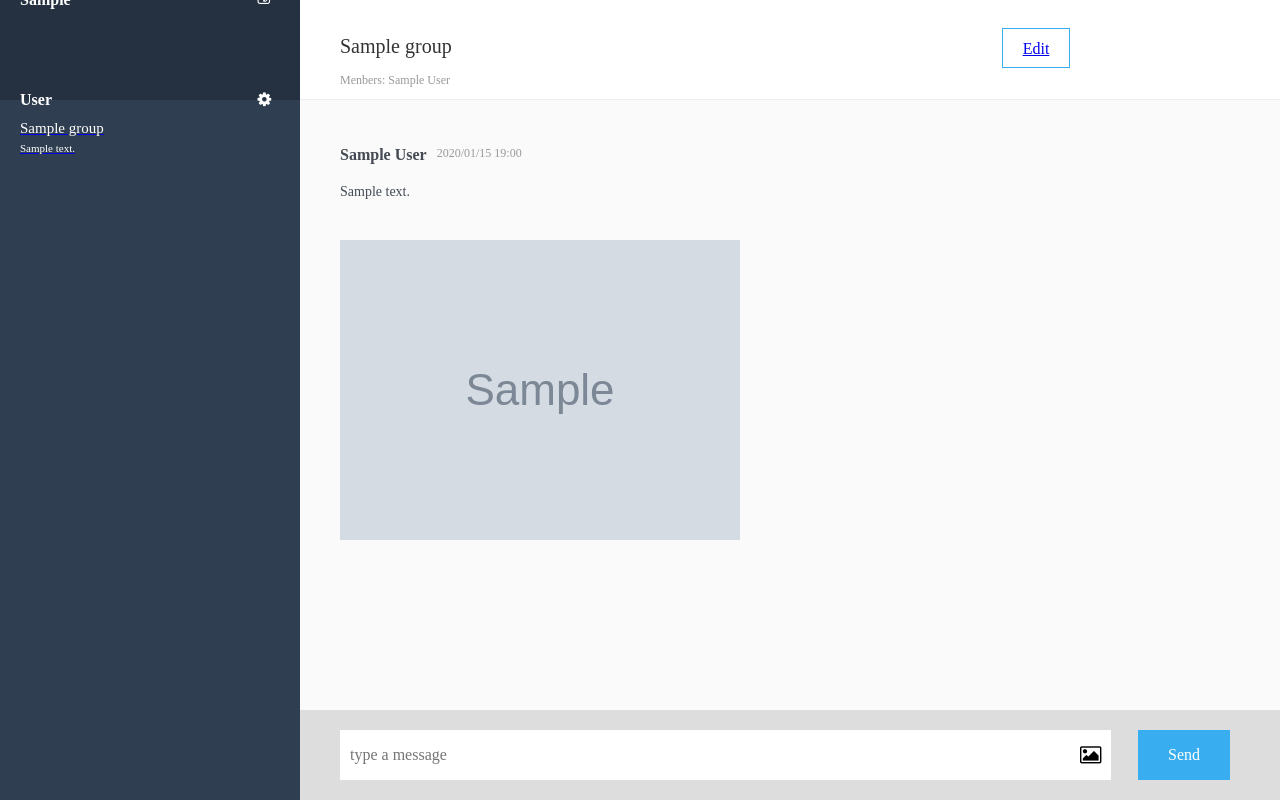
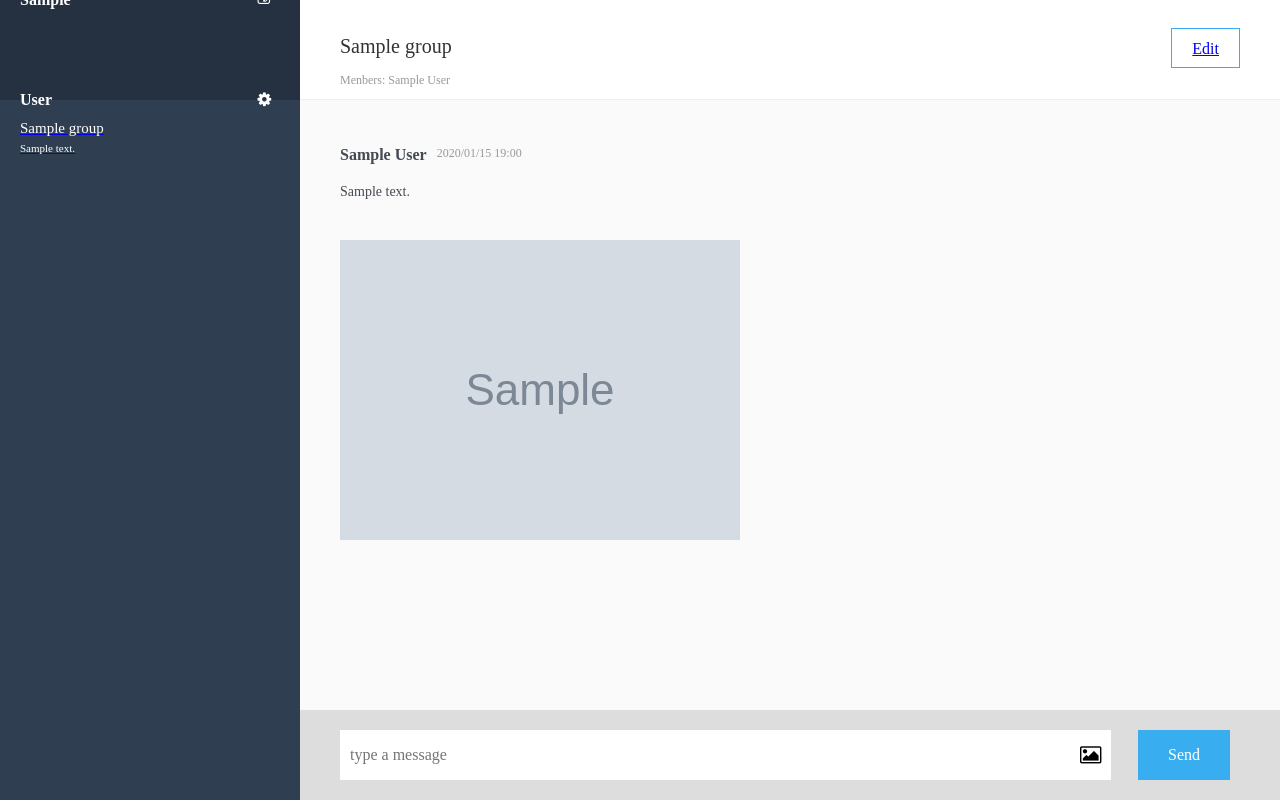
Before and after one commit to sanpeiyuya/chat-space, a Rails app: page /groups/1/messages in a window 1280 px wide. Run offline with Rails 7, Linux system fonts and the light colour scheme; a user stored in the database is signed in; tables that the repository leaves empty hold one stand-in row (values such as "Sample post"); style sheets or scripts are compiled from the project's sources; some libraries are stand-ins or nearby versions.

Commit message:
グループ機能終了、Editボタン趨勢

```diff
--- a/app/assets/stylesheets/modules/_chat.scss
+++ b/app/assets/stylesheets/modules/_chat.scss
@@ -30,11 +30,12 @@
     .right-header {
       border: 1px solid $light_blue;
       color: $light_blue;
-      margin-left: 550px;
       height: 40px;
       line-height: 40px;
       margin-top: 28px;
       padding: 0 20px;
+      position: absolute;
+      right: 40px;
     }
   }
 
--- a/app/controllers/groups_controller.rb
+++ b/app/controllers/groups_controller.rb
@@ -1,4 +1,5 @@
 class GroupsController < ApplicationController
+  before_action :set_group, only: [:edit, :update]
   def index
   end
 
```
